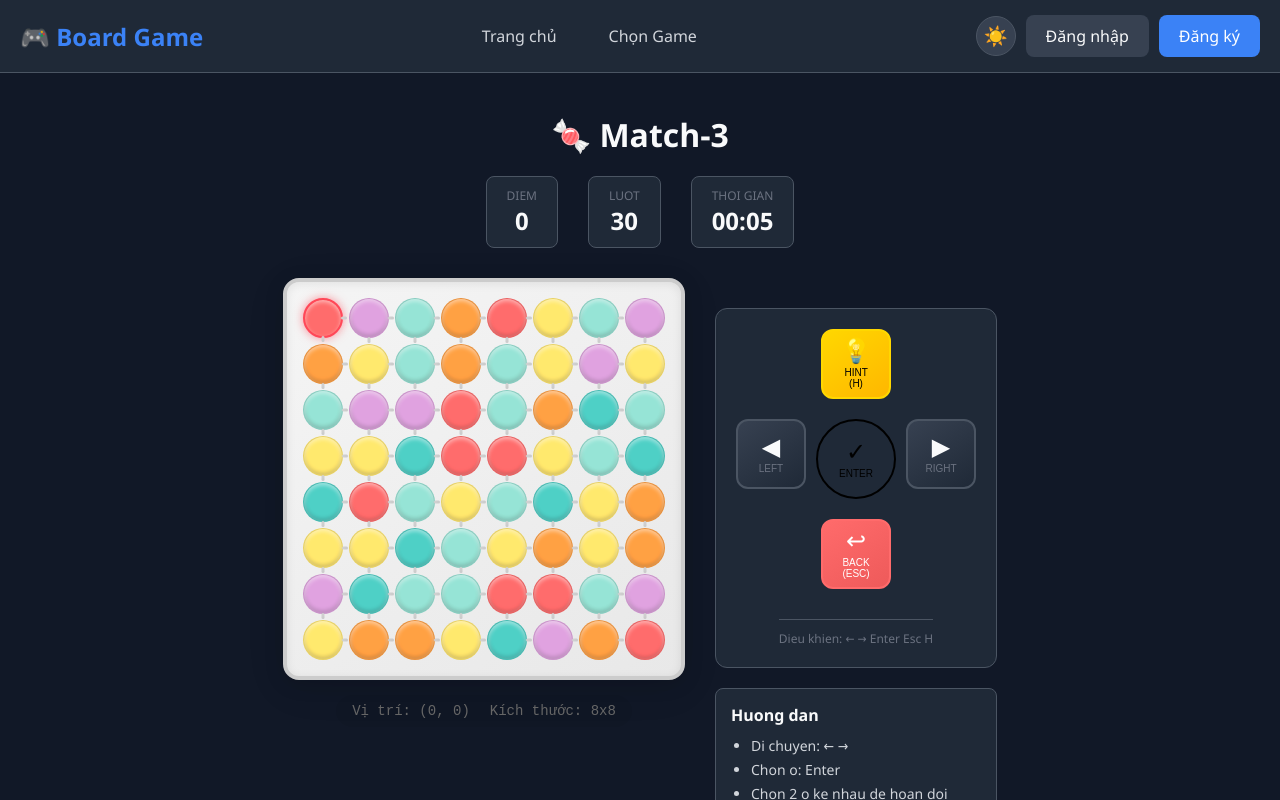
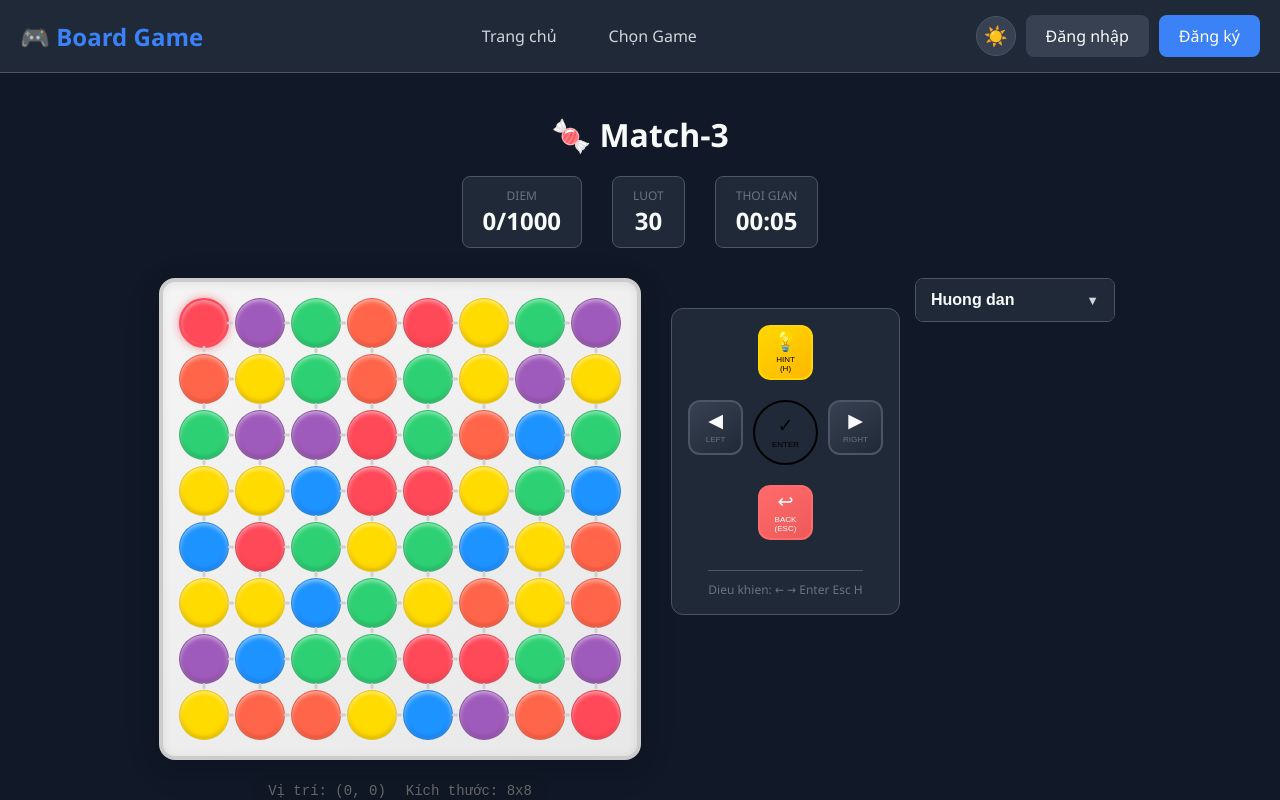
Before and after one commit to nvphuoc-fit-hcmus/PTWeb_DoAnCK, a React (Vite) app in the folder frontend/: page /games/match3 in a window 1280 px wide. Shown: the top 800 px of the page. Built offline with nearby package versions, Linux system fonts and the light colour scheme.

Commit message:
Update Match-3 game UI and features - cai thien palette mau de de phan biet, tang kich thuoc ban co len 50px, them he thong diem muc tieu 1000, sua layout sidebar co dinh width, them panel huong dan thu gon voi icon va phim tat, giam kich thuoc nut dieu khien, sua logic thang game

```diff
--- a/frontend/src/components/game/GameControls.css
+++ b/frontend/src/components/game/GameControls.css
@@ -4,7 +4,7 @@
   flex-direction: column;
   align-items: center;
   gap: 10px;
-  padding: 20px;
+  padding: 16px;
   background: var(--bg-secondary);
   border-radius: 12px;
   border: 1px solid var(--border-color);
@@ -21,9 +21,9 @@
   flex-direction: column;
   align-items: center;
   justify-content: center;
-  width: 70px;
-  height: 70px;
-  padding: 8px;
+  width: 55px;
+  height: 55px;
+  padding: 6px;
   border: 2px solid var(--border-color);
   border-radius: 12px;
   background: linear-gradient(145deg, var(--bg-tertiary), var(--bg-secondary));
@@ -53,21 +53,21 @@
 }
 
 .control-icon {
-  font-size: 1.5rem;
+  font-size: 1.2rem;
   color: var(--text-primary);
   line-height: 1;
 }
 
 .control-label {
-  font-size: 0.625rem;
+  font-size: 0.5rem;
   color: var(--text-muted);
   text-transform: uppercase;
   margin-top: 4px;
 }
 
 .control-btn--enter {
-  width: 80px;
-  height: 80px;
+  width: 65px;
+  height: 65px;
   border-radius: 50%;
   background: linear-gradient(145deg, var(--primary-color), var(--primary-dark));
   border-color: var(--primary-color);
--- a/frontend/src/pages/games/Match3/Match3Game.css
+++ b/frontend/src/pages/games/Match3/Match3Game.css
@@ -89,13 +89,12 @@
 /* Selected overlay */
 .selected-overlay {
   position: absolute;
-  width: 40px;
-  height: 40px;
-  border: 3px solid #ffff00;
+  border: 4px solid #ffff00;
   border-radius: 50%;
   pointer-events: none;
   animation: selected-pulse 0.5s ease-in-out infinite alternate;
   z-index: 10;
+  box-sizing: border-box;
 }
 
 @keyframes selected-pulse {
@@ -105,20 +104,19 @@
   }
   100% {
     box-shadow: 0 0 20px #ffff00;
-    transform: scale(1.1);
+    transform: scale(1.05);
   }
 }
 
 /* Hint overlay */
 .hint-overlay {
   position: absolute;
-  width: 40px;
-  height: 40px;
   border: 3px dashed #00ff00;
   border-radius: 50%;
   pointer-events: none;
   animation: hint-flash 0.8s ease-in-out infinite;
   z-index: 9;
+  box-sizing: border-box;
 }
 
 @keyframes hint-flash {
@@ -133,32 +131,120 @@
 /* Sidebar */
 .game-sidebar {
   display: flex;
+  flex-direction: row;
+  gap: 15px;
+  align-items: flex-start;
+  width: 450px;
+  flex-shrink: 0;
+}
+
+/* Instructions wrapper */
+.game-instructions-wrapper {
+  display: flex;
   flex-direction: column;
-  gap: 20px;
+  background: var(--bg-secondary);
+  border-radius: 8px;
+  border: 1px solid var(--border-color);
+  overflow: hidden;
+  min-width: 200px;
+  align-self: flex-start;
+}
+
+/* Toggle button */
+.instructions-toggle {
+  width: 100%;
+  padding: 12px 15px;
+  background: var(--bg-secondary);
+  border: none;
+  display: flex;
+  justify-content: space-between;
+  align-items: center;
+  cursor: pointer;
+  font-size: 1rem;
+  color: var(--text-primary);
+  transition: background 0.2s ease;
+}
+
+.instructions-toggle:hover {
+  background: var(--bg-tertiary);
+}
+
+.instructions-toggle .arrow {
+  font-size: 0.8rem;
+  transition: transform 0.3s ease;
 }
 
 .game-instructions {
-  padding: 15px;
+  padding: 12px;
   background: var(--bg-secondary);
-  border-radius: 8px;
-  border: 1px solid var(--border-color);
+  animation: slideDown 0.3s ease-out;
+  display: flex;
+  flex-direction: column;
+  gap: 10px;
 }
 
-.game-instructions h3 {
-  margin: 0 0 10px;
-  font-size: 1rem;
-  color: var(--text-primary);
+@keyframes slideDown {
+  from {
+    opacity: 0;
+    max-height: 0;
+    padding-top: 0;
+    padding-bottom: 0;
+  }
+  to {
+    opacity: 1;
+    max-height: 400px;
+    padding-top: 12px;
+    padding-bottom: 12px;
+  }
 }
 
-.game-instructions ul {
-  margin: 0;
-  padding-left: 20px;
+/* Instruction items */
+.instruction-item {
+  display: flex;
+  align-items: center;
+  gap: 8px;
+  padding: 8px;
+  background: rgba(255, 255, 255, 0.03);
+  border-radius: 6px;
+  transition: background 0.2s ease;
 }
 
-.game-instructions li {
-  font-size: 0.875rem;
+.instruction-item:hover {
+  background: rgba(255, 255, 255, 0.06);
+}
+
+.instruction-icon {
+  font-size: 1.2rem;
+  flex-shrink: 0;
+  width: 24px;
+  text-align: center;
+}
+
+.instruction-text {
+  font-size: 0.8rem;
   color: var(--text-secondary);
-  margin-bottom: 5px;
+  flex: 1;
+}
+
+/* Keyboard keys styling */
+kbd {
+  display: inline-block;
+  padding: 3px 8px;
+  font-family: 'Consolas', 'Monaco', monospace;
+  font-size: 0.75rem;
+  font-weight: 600;
+  color: var(--text-primary);
+  background: linear-gradient(180deg, var(--bg-tertiary) 0%, var(--bg-secondary) 100%);
+  border: 1px solid var(--border-color);
+  border-radius: 4px;
+  box-shadow: 0 2px 0 rgba(0, 0, 0, 0.3), inset 0 1px 0 rgba(255, 255, 255, 0.1);
+  text-align: center;
+  min-width: 28px;
+}
+
+.key-group {
+  display: flex;
+  gap: 4px;
 }
 
 /* Game Over Modal */
--- a/frontend/src/pages/games/Match3/Match3Game.jsx
+++ b/frontend/src/pages/games/Match3/Match3Game.jsx
@@ -9,13 +9,14 @@ import './Match3Game.css';
 // Cau hinh game
 const GRID_SIZE = 8; // 8x8
 const COLORS = [
-  '#FF6B6B', // Do
-  '#4ECDC4', // Xanh ngoc
-  '#FFE66D', // Vang
-  '#95E1D3', // Xanh la nhat
-  '#DDA0DD', // Tim nhat
-  '#FF9F43', // Cam
+  '#FF4757', // Do tuoi (Red)
+  '#1E90FF', // Xanh duong (Blue)
+  '#FFD700', // Vang nang (Gold)
+  '#2ECC71', // Xanh la (Green)
+  '#9B59B6', // Tim (Purple)
+  '#FF6348', // Cam (Orange)
 ];
+const TARGET_SCORE = 1000; // Diem muc tieu de thang
 
 // Tao mau ngau nhien
 const getRandomColor = () => COLORS[Math.floor(Math.random() * COLORS.length)];
@@ -170,9 +171,11 @@ const Match3Game = () => {
   const [selectedCell, setSelectedCell] = useState(null);
   const [isAnimating, setIsAnimating] = useState(false);
   const [gameOver, setGameOver] = useState(false);
+  const [isWin, setIsWin] = useState(false);
   const [hint, setHint] = useState(null);
   const [combo, setCombo] = useState(0);
   const [showCombo, setShowCombo] = useState(false);
+  const [showInstructions, setShowInstructions] = useState(false);
 
   // Timer
   const [timeElapsed, setTimeElapsed] = useState(0);
@@ -322,10 +325,23 @@ const Match3Game = () => {
     }
   };
 
-  // Kiem tra game over
+  // Kiem tra game over hoac win
   useEffect(() => {
-    if (moves <= 0 && !isAnimating) {
+    if (score >= TARGET_SCORE && !isAnimating) {
+      // THANG!
       setGameOver(true);
+      setIsWin(true);
+      if (timerRef.current) {
+        clearInterval(timerRef.current);
+      }
+      // Luu diem
+      if (user) {
+        saveScore();
+      }
+    } else if (moves <= 0 && !isAnimating) {
+      // HET LUOT
+      setGameOver(true);
+      setIsWin(false);
       if (timerRef.current) {
         clearInterval(timerRef.current);
       }
@@ -334,7 +350,7 @@ const Match3Game = () => {
         saveScore();
       }
     }
-  }, [moves, isAnimating]);
+  }, [moves, score, isAnimating]);
 
   // Luu diem
   const saveScore = async () => {
@@ -357,6 +373,7 @@ const Match3Game = () => {
     setMoves(30);
     setSelectedCell(null);
     setGameOver(false);
+    setIsWin(false);
     setTimeElapsed(0);
     setHint(null);
     setCombo(0);
@@ -391,7 +408,7 @@ const Match3Game = () => {
         <div className="game-stats">
           <div className="stat">
             <span className="stat-label">Diem</span>
-            <span className="stat-value">{score}</span>
+            <span className="stat-value">{score}/{TARGET_SCORE}</span>
           </div>
           <div className="stat">
             <span className="stat-label">Luot</span>
@@ -416,7 +433,7 @@ const Match3Game = () => {
             grid={displayGrid}
             cursor={cursor}
             showCursor={!gameOver}
-            cellSize={40}
+            cellSize={50}
             glowEffect={true}
             onCellClick={(x, y) => {
               // Cho phep click de debug
@@ -431,8 +448,10 @@ const Match3Game = () => {
             <div
               className="selected-overlay"
               style={{
-                left: `${10 + selectedCell.x * 42}px`,
-                top: `${10 + selectedCell.y * 42}px`,
+                left: `${16 + selectedCell.x * (50 + 6) - 3}px`,
+                top: `${16 + selectedCell.y * (50 + 6) - 3}px`,
+                width: '56px',
+                height: '56px',
               }}
             />
           )}
@@ -443,8 +462,10 @@ const Match3Game = () => {
               key={i}
               className="hint-overlay"
               style={{
-                left: `${10 + pos.x * 42}px`,
-                top: `${10 + pos.y * 42}px`,
+                left: `${16 + pos.x * (50 + 6) - 3}px`,
+                top: `${16 + pos.y * (50 + 6) - 3}px`,
+                width: '56px',
+                height: '56px',
               }}
             />
           ))}
@@ -457,16 +478,52 @@ const Match3Game = () => {
             showHint={true}
           />
 
-          <div className="game-instructions">
-            <h3>Huong dan</h3>
-            <ul>
-              <li>Di chuyen: ← →</li>
-              <li>Chon o: Enter</li>
-              <li>Chon 2 o ke nhau de hoan doi</li>
-              <li>Ghep 3+ o cung mau de ghi diem</li>
-              <li>Goi y: H</li>
-              <li>Thoat: Esc</li>
-            </ul>
+          <div className="game-instructions-wrapper">
+            <button
+              className="instructions-toggle"
+              onClick={() => setShowInstructions(!showInstructions)}
+            >
+              <span>Huong dan</span>
+              <span className={`arrow ${showInstructions ? 'up' : 'down'}`}>
+                {showInstructions ? '▲' : '▼'}
+              </span>
+            </button>
+
+            {showInstructions && (
+              <div className="game-instructions">
+                <div className="instruction-item">
+                  <span className="instruction-icon">🕹️</span>
+                  <span className="instruction-text">Di chuyen:</span>
+                  <div className="key-group">
+                    <kbd>←</kbd>
+                    <kbd>→</kbd>
+                  </div>
+                </div>
+                <div className="instruction-item">
+                  <span className="instruction-icon">✅</span>
+                  <span className="instruction-text">Chon o:</span>
+                  <kbd>Enter</kbd>
+                </div>
+                <div className="instruction-item">
+                  <span className="instruction-icon">🔄</span>
+                  <span className="instruction-text">Hoan doi 2 o ke nhau</span>
+                </div>
+                <div className="instruction-item">
+                  <span className="instruction-icon">⭐</span>
+                  <span className="instruction-text">Ghep 3+ o cung mau</span>
+                </div>
+                <div className="instruction-item">
+                  <span className="instruction-icon">💡</span>
+                  <span className="instruction-text">Goi y:</span>
+                  <kbd>H</kbd>
+                </div>
+                <div className="instruction-item">
+                  <span className="instruction-icon">🚪</span>
+                  <span className="instruction-text">Thoat:</span>
+                  <kbd>Esc</kbd>
+                </div>
+              </div>
+            )}
           </div>
         </div>
       </div>
@@ -475,11 +532,15 @@ const Match3Game = () => {
       {gameOver && (
         <div className="game-over-overlay">
           <div className="game-over-modal">
-            <h2>🎮 Ket thuc!</h2>
+            <h2>{isWin ? '🎉 Chien thang!' : '😢 Het luot!'}</h2>
             <div className="final-stats">
               <div className="final-stat">
                 <span>Diem so</span>
                 <strong>{score}</strong>
+              </div>
+              <div className="final-stat">
+                <span>Luot con lai</span>
+                <strong>{moves}</strong>
               </div>
               <div className="final-stat">
                 <span>Thoi gian</span>
```
